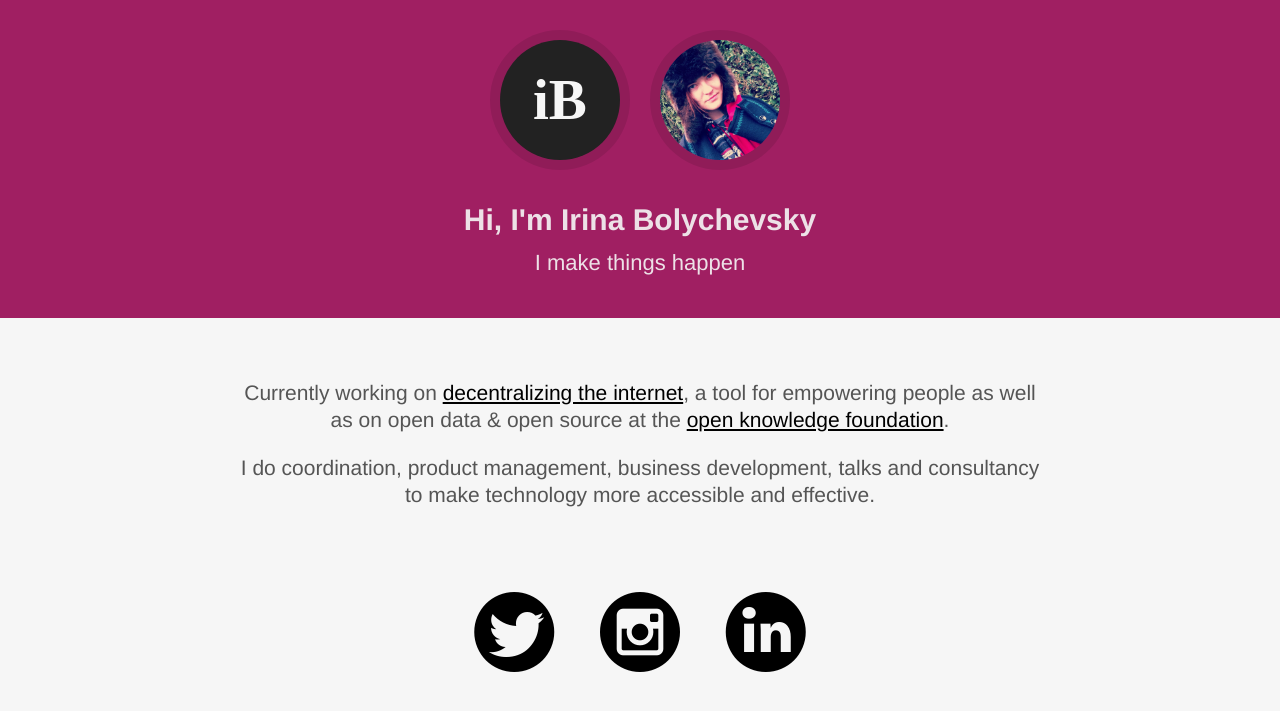
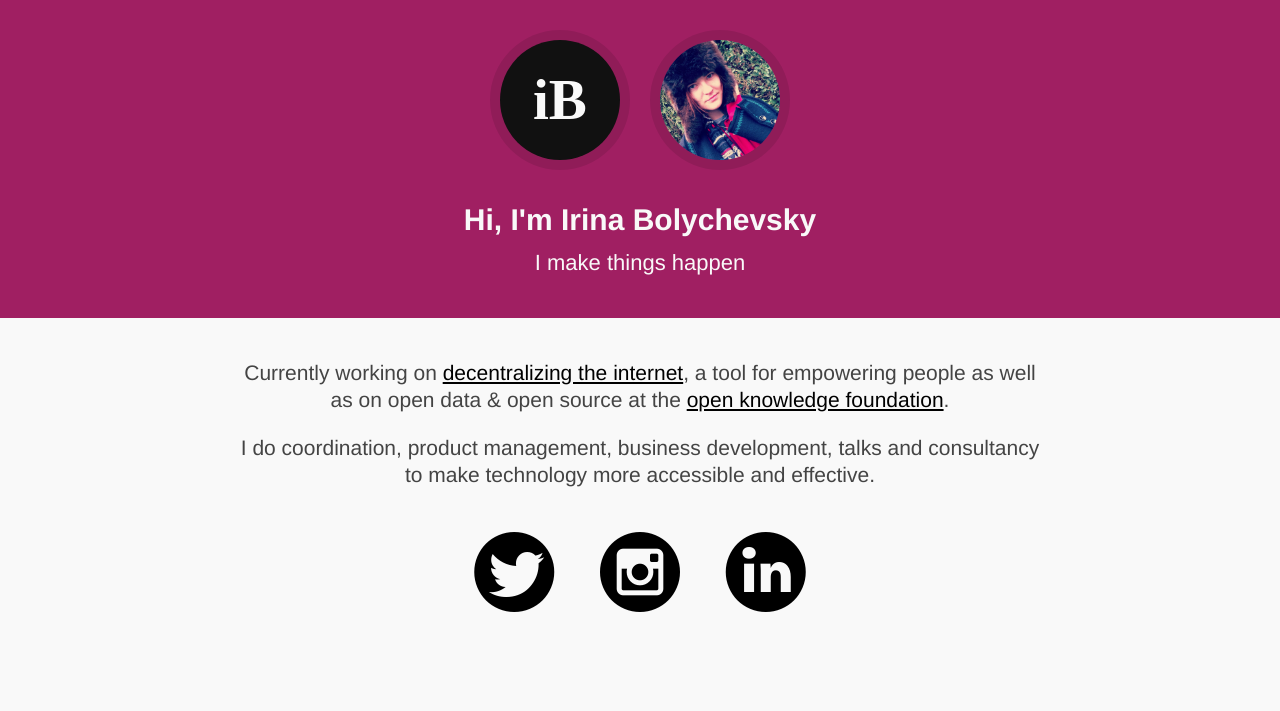
Before and after one commit to shevski/shevski.com, a Jekyll site: the page built from index.html, in a window 1280 px wide. Shown: the top 711 px of the page. Built offline with Jekyll 4.4.1, drawn with Linux system fonts in a browser that asks for light colours.

Commit message:
Couple more tweaks to the colors

```diff
--- a/styles/index.less
+++ b/styles/index.less
@@ -1,12 +1,12 @@
 .work {
-	padding: ( @unit * 2 ) 0 0 0;
+	padding: @unit 0 0 0;
 	text-align: center;
 }
 
 .services {
 	text-align: center;
 	.wrap {
-		padding: ( @unit * 2 ) 0;
+		padding: 0 0 @unit 0;
 	}
 	h3 {
 		font-weight: normal;
--- a/styles/master.css
+++ b/styles/master.css
@@ -371,8 +371,8 @@ h2 {
   line-height: 1.3;
 }
 body {
-  background: #f6f6f6;
-  color: #555555;
+  background: #f9f9f9;
+  color: #444444;
   overflow-y: scroll;
 }
 .wrap {
@@ -394,7 +394,7 @@ body {
 nav {
   display: none;
   font-family: "adelle", Georgia, serif;
-  background: #222222;
+  background: #111111;
   text-align: center;
   border-bottom: 4px solid #a01f62;
 }
@@ -409,22 +409,22 @@ nav ul li {
 }
 nav ul li a {
   display: inline-block;
-  padding: 12px 20px 10px 20px;
-  color: #f6f6f6;
+  padding: 12px 20px;
+  color: #f9f9f9;
   text-transform: uppercase;
   font-size: 14px;
   line-height: 1;
   text-decoration: none;
-  border-top: 4px solid #222222;
+  border-top: 4px solid #111111;
 }
 nav ul li.active a,
 nav ul li a:hover {
-  border-top-color: #f6f6f6;
-  color: #f6f6f6;
+  border-top-color: #f9f9f9;
+  color: #f9f9f9;
 }
 header {
   background: #a01f62;
-  color: #ede1e7;
+  color: #f9f9f9;
   text-align: center;
 }
 header hgroup {
@@ -452,8 +452,8 @@ header hgroup .logo {
   font-family: 'adelle';
   font-size: 57.14285714285714px;
   font-weight: bold;
-  background-color: #222222;
-  color: #f6f6f6;
+  background-color: #111111;
+  color: #f9f9f9;
   margin-right: 40px;
 }
 header h1,
@@ -479,7 +479,7 @@ a {
   transition: all 0.1s ease-in;
 }
 a:hover {
-  color: #555555;
+  color: #a01f62;
 }
 footer .wrap {
   padding: 20px 0 40px 0;
@@ -514,14 +514,14 @@ hr {
   border-width: 1px 0 0 0;
 }
 .work {
-  padding: 40px 0 0 0;
+  padding: 20px 0 0 0;
   text-align: center;
 }
 .services {
   text-align: center;
 }
 .services .wrap {
-  padding: 40px 0;
+  padding: 0 0 20px 0;
 }
 .services h3 {
   font-weight: normal;
--- a/styles/master.less
+++ b/styles/master.less
@@ -37,7 +37,7 @@ nav {
 			margin: 0 ( @unit / 2 );
 			a {
 				display: inline-block;
-				padding: ( ( @unit / 2 ) + 2 ) @unit ( @unit / 2 ) @unit;
+				padding: ( ( @unit / 2 ) + 2 ) @unit;
 				color: @navText;
 				text-transform: uppercase;
 				font-size: 14px;
@@ -101,7 +101,7 @@ a {
 	color: @tertiary;
 	.transition(all .1s ease-in);
 	&:hover {
-		color: @text;
+		color: @primary;
 	}
 }
 
```
Also changed, not shown: styles/variables.less (+4 -4 lines).
